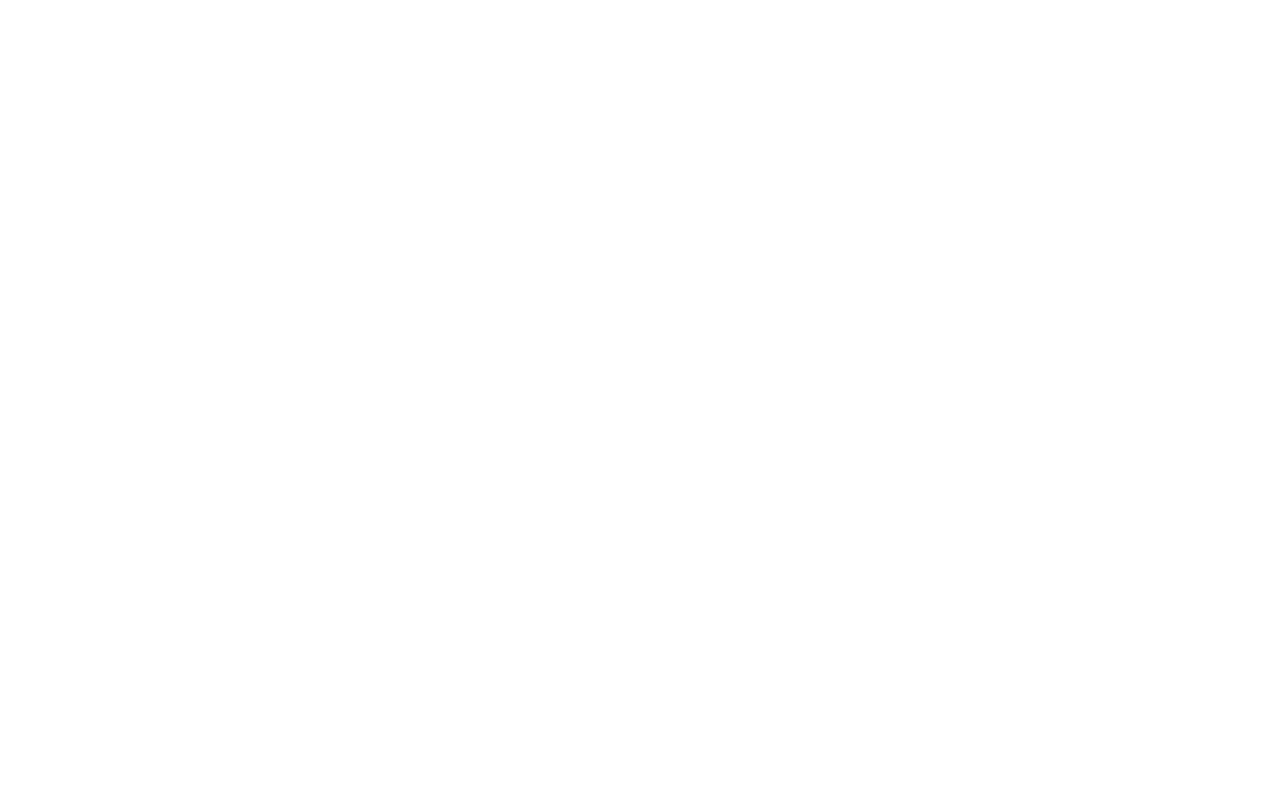
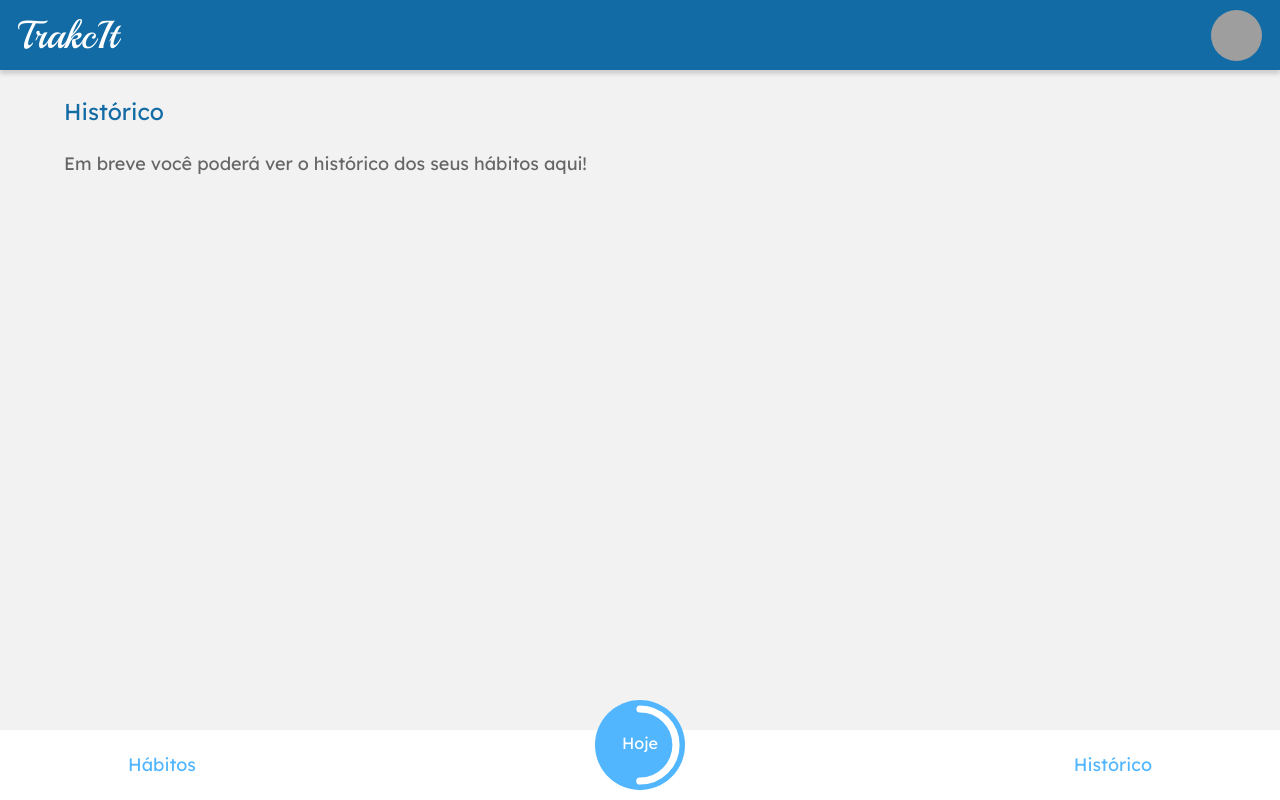
Before and after one commit to lucasajajpiccoli/projeto10-trackit, a React (Create React App) app: page /historico in a window 1280 px wide. Built offline with nearby package versions, Linux system fonts and the light colour scheme; grey boxes are pictures that could not be loaded.

Commit message:
Elementos visuais do projeto básico parcialmente finalizados

```diff
--- a/src/components/Habits/Habit.js
+++ b/src/components/Habits/Habit.js
@@ -17,7 +17,6 @@
 }
 
 const Wrapper = styled.div`
-    width: 90vw;
     padding: 15px 4vw;
     border-radius: 5px;
     background-color: #FFFFFF;
--- a/src/components/Habits/Habits.js
+++ b/src/components/Habits/Habits.js
@@ -3,6 +3,8 @@
 import Header from '../common/Header';
 import Title from '../common/Title';
 import Menu from '../common/Menu';
+
+import Text from '../../style/Text';
 
 import NewHabit from './NewHabit';
 import Habit from './Habit';
@@ -18,6 +20,7 @@
             </Title>
             <NewHabit weekdays={weekdays} />
             <Habit weekdays={weekdays} />
+            <Text>Você não tem nenhum hábito cadastrado ainda. Adicione um hábito para começar a trackear!</Text>
             <Menu />
         </Wrapper>
     );
--- a/src/components/Habits/NewHabit.js
+++ b/src/components/Habits/NewHabit.js
@@ -26,7 +26,6 @@
 }
 
 const Wrapper = styled.div`
-    width: 90vw;
     padding: 20px 5vw;
     border-radius: 5px;
     background-color: #FFFFFF;
--- a/src/components/History.js
+++ b/src/components/History.js
@@ -1,3 +1,23 @@
+import styled from 'styled-components';
+
+import Header from './common/Header';
+import Title from './common/Title';
+import Menu from './common/Menu';
+
+import Text from '../style/Text';
+
 export default function History () {
-    return
+    return (
+        <Wrapper>
+            <Header />
+            <Title>Histórico</Title>
+            <Text>Em breve você poderá ver o histórico dos seus hábitos aqui!</Text>
+            <Menu />
+        </Wrapper>
+    );
 }
+
+const Wrapper = styled.div`
+    min-height: calc(100vh - 140px);
+    background-color: #F2F2F2;
+`;
--- a/src/components/common/Menu.js
+++ b/src/components/common/Menu.js
@@ -1,11 +1,13 @@
 import styled from 'styled-components';
+import { Link } from 'react-router-dom';
 import { CircularProgressbar, buildStyles } from 'react-circular-progressbar';
 import 'react-circular-progressbar/dist/styles.css';
 
 export default function Menu() {
     return (
         <Wrapper>
-            <span>Hábitos</span>
+            <Link to="/habitos"><span>Hábitos</span></Link>
+            <Link to="/hoje">
                 <div>
                     <CircularProgressbar
                         value={50}
@@ -22,7 +24,8 @@
                         })}
                     />
                 </div>
-            <span>Histórico</span>
+            </Link>
+            <Link to="/historico"><span>Histórico</span></Link>
         </Wrapper>
     );
 }
--- /dev/null
+++ b/src/style/Text.js
@@ -0,0 +1,13 @@
+import styled from 'styled-components';
+
+const Text = styled.div`
+    width: 90vw;
+    margin: 30px auto;
+
+    font-weight: 400;
+    font-size: 18px;
+    line-height: 22px;
+    color: #666666;
+`;
+
+export default Text;
```
Lines whose indentation alone changed are shown as unchanged.
